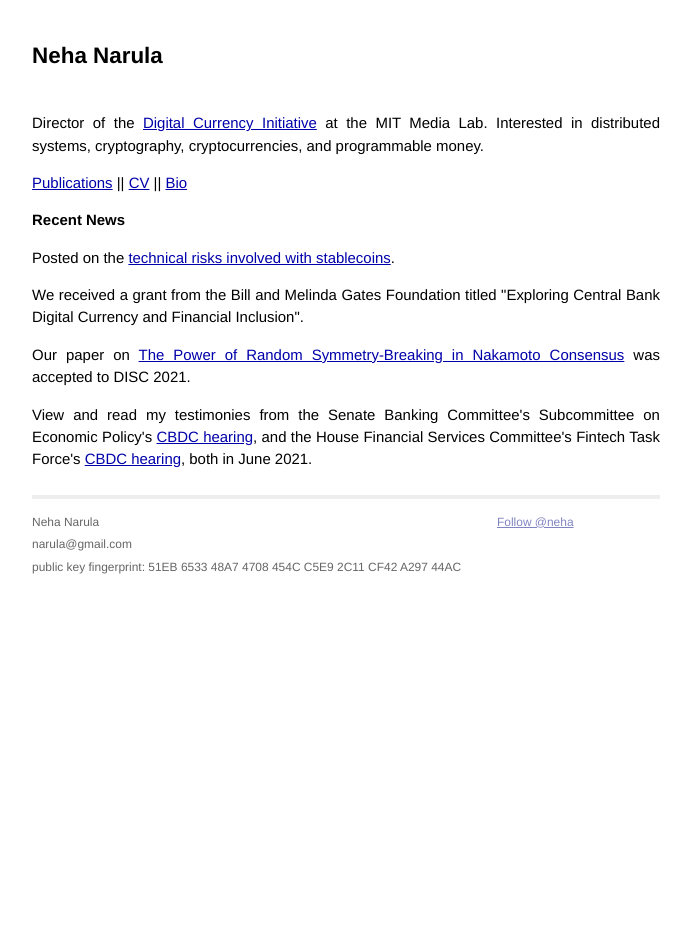
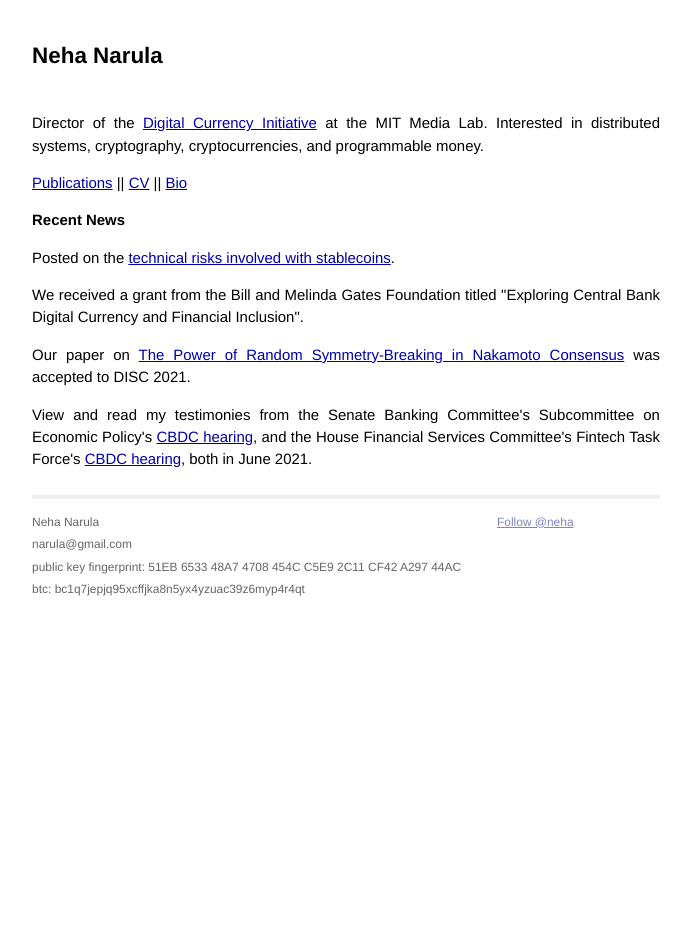
Before and after one commit to narula/narula.github.io, a Jekyll site: the page built from index.html, in a window 1280 px wide. Shown: the whole page, without its empty margins (294-985 px from the left). Built offline with Jekyll 4.4.1, drawn with Linux system fonts in a browser that asks for light colours; comment, search, counter and statistics services are not loaded.

Commit message:
add btc address

```diff
--- a/_layouts/default.html
+++ b/_layouts/default.html
@@ -37,7 +37,8 @@
               <p>
                 Neha Narula<br />
                 narula@gmail.com<br />
-                public key fingerprint: 51EB 6533 48A7 4708 454C C5E9 2C11 CF42 A297 44AC
+                public key fingerprint: 51EB 6533 48A7 4708 454C C5E9 2C11 CF42 A297 44AC<br />
+                btc: bc1q7jepjq95xcffjka8n5yx4yzuac39z6myp4r4qt
               </p>
             </div>
             <div class="contact">
```
